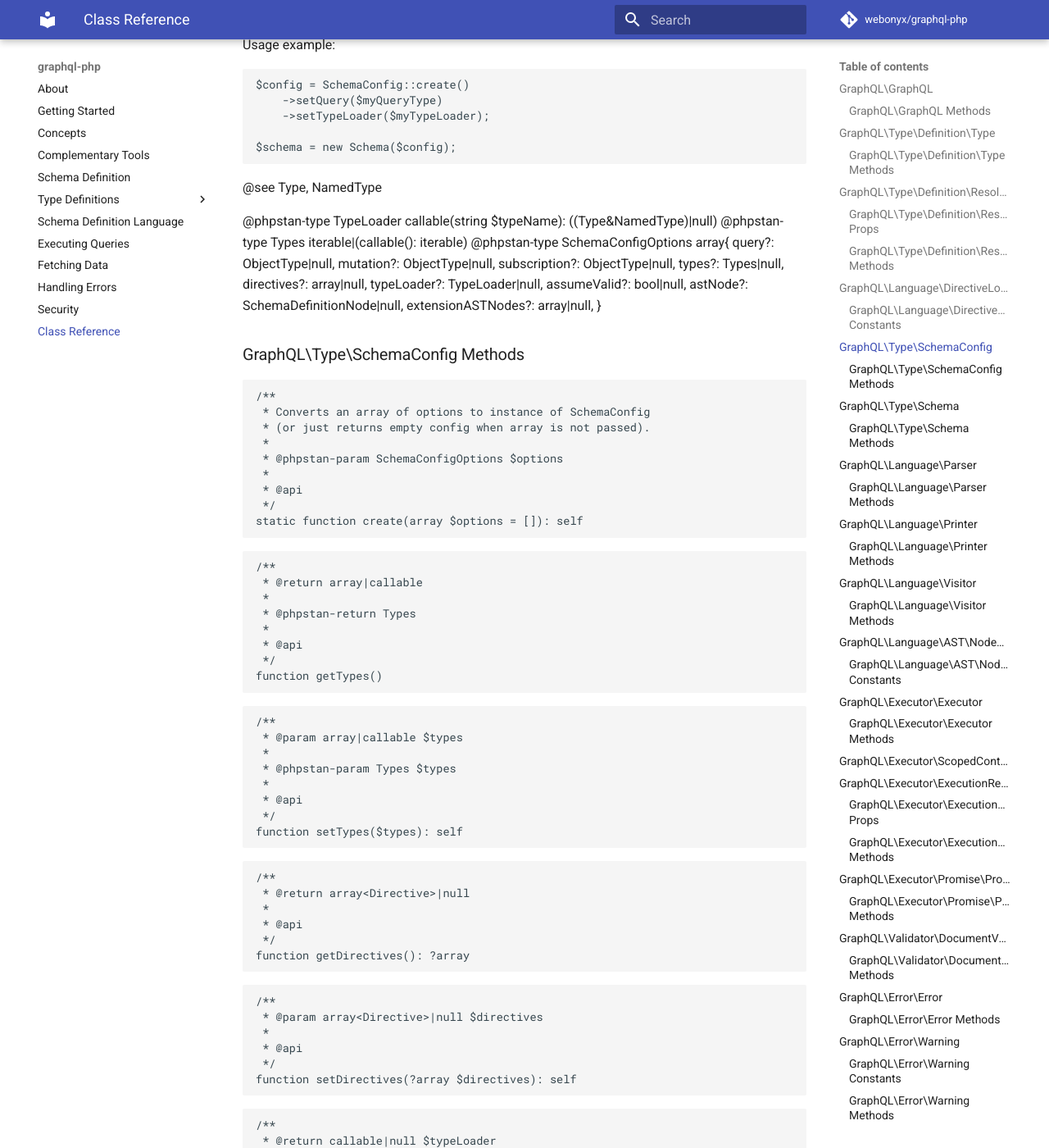
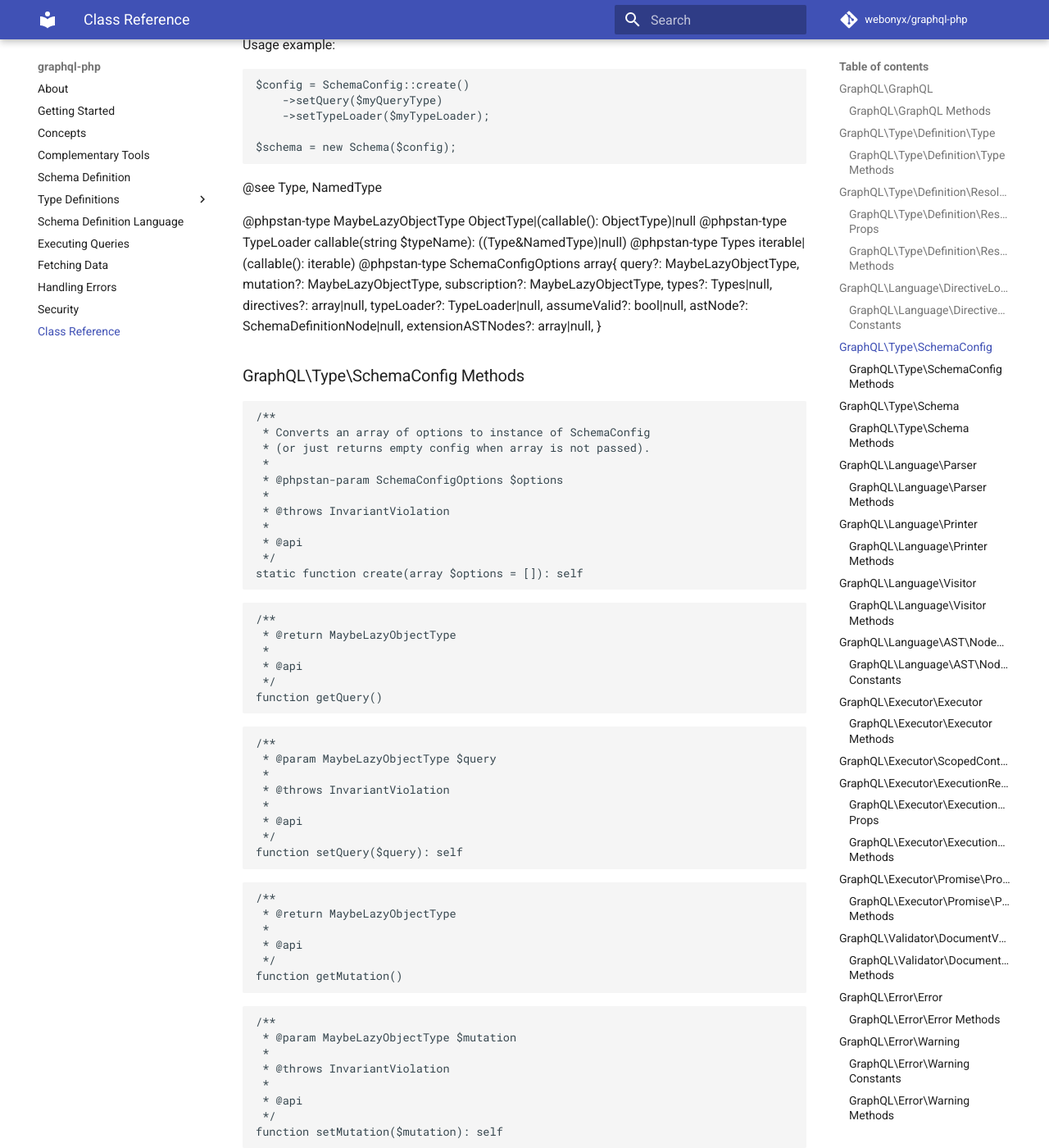
Before and after one commit to webonyx/graphql-php, an MkDocs documentation site: the page built from docs/class-reference.md, in a window 1280 px wide and 1400 px high, scrolled down 9966 px. Shown: the whole window at 82% size. Built offline with MkDocs 1.6.1 and Material for MkDocs 9.7.7, drawn with Linux system fonts in a browser that asks for light colours; comment, search, counter and statistics services are not loaded; some of the changed text lies outside the part shown.

Commit message:
Allow lazy root types (query, mutation, subscription) (#1418)

````diff
--- a/docs/class-reference.md
+++ b/docs/class-reference.md
@@ -535,12 +535,13 @@ Usage example:
 
 @see Type, NamedType
 
+@phpstan-type MaybeLazyObjectType ObjectType|(callable(): ObjectType)|null
 @phpstan-type TypeLoader callable(string $typeName): ((Type&NamedType)|null)
 @phpstan-type Types iterable<Type&NamedType>|(callable(): iterable<Type&NamedType>)
 @phpstan-type SchemaConfigOptions array{
-query?: ObjectType|null,
-mutation?: ObjectType|null,
-subscription?: ObjectType|null,
+query?: MaybeLazyObjectType,
+mutation?: MaybeLazyObjectType,
+subscription?: MaybeLazyObjectType,
 types?: Types|null,
 directives?: array<Directive>|null,
 typeLoader?: TypeLoader|null,
@@ -558,9 +559,71 @@ extensionASTNodes?: array<SchemaExtensionNode>|null,
  *
  * @phpstan-param SchemaConfigOptions $options
  *
+ * @throws InvariantViolation
+ *
  * @api
  */
 static function create(array $options = []): self
+```
+
+```php
+/**
+ * @return MaybeLazyObjectType
+ *
+ * @api
+ */
+function getQuery()
+```
+
+```php
+/**
+ * @param MaybeLazyObjectType $query
+ *
+ * @throws InvariantViolation
+ *
+ * @api
+ */
+function setQuery($query): self
+```
+
+```php
+/**
+ * @return MaybeLazyObjectType
+ *
+ * @api
+ */
+function getMutation()
+```
+
+```php
+/**
+ * @param MaybeLazyObjectType $mutation
+ *
+ * @throws InvariantViolation
+ *
+ * @api
+ */
+function setMutation($mutation): self
+```
+
+```php
+/**
+ * @return MaybeLazyObjectType
+ *
+ * @api
+ */
+function getSubscription()
+```
+
+```php
+/**
+ * @param MaybeLazyObjectType $subscription
+ *
+ * @throws InvariantViolation
+ *
+ * @api
+ */
+function setSubscription($subscription): self
 ```
 
 ```php
@@ -656,6 +719,8 @@ Or using Schema Config instance:
  * @param SchemaConfig|array<string, mixed> $config
  *
  * @phpstan-param SchemaConfig|SchemaConfigOptions $config
+ *
+ * @throws InvariantViolation
  *
  * @api
  */
````
Also changed, not shown: CHANGELOG.md (+4 -0 lines), docs/schema-definition.md (+8 -8 lines), 5 other files.
